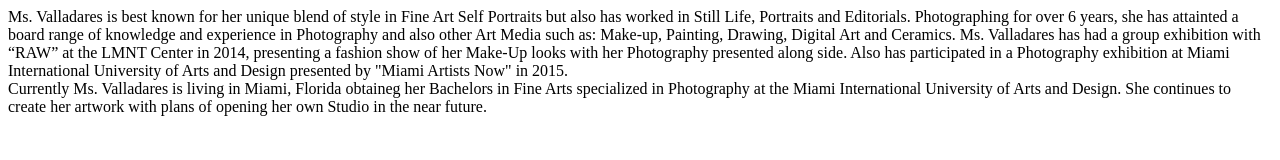
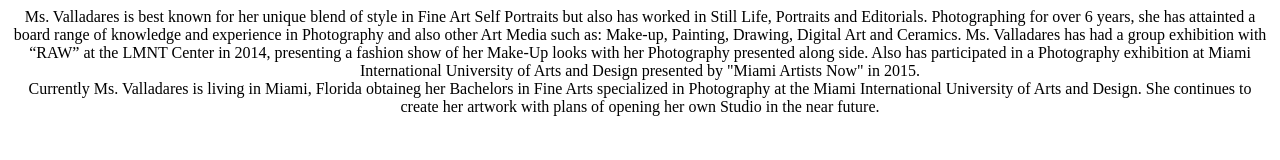
Before and after one commit to Arantxaaa/Arantxaaa.github.io, a plain HTML site: page about.html in a window 1280 px wide. Drawn offline with Linux system fonts and the light colour scheme.

Commit message:
Update about.html

```diff
--- a/about.html
+++ b/about.html
@@ -7,7 +7,7 @@
 </head>
 
 <body>
-Ms. Valladares is best known for her unique blend of style in Fine Art Self Portraits but also has worked in
+<center>Ms. Valladares is best known for her unique blend of style in Fine Art Self Portraits but also has worked in
 Still Life, Portraits and Editorials.  Photographing for over 6 years, she has attainted a
 board range of knowledge and experience in Photography and also other Art Media
 such as: Make-up, Painting, Drawing, Digital Art and Ceramics.  Ms. Valladares has had
@@ -15,7 +15,7 @@ a group exhibition with “RAW” at the LMNT Center in 2014, presenting a fashi
 of her Make-Up looks with her Photography presented along side. Also has participated in a Photography
 exhibition at Miami International University of Arts and Design presented by "Miami Artists Now" in 2015.
 <br>
-Currently Ms. Valladares is living in Miami, Florida obtaineg her Bachelors in Fine Arts
+<center>Currently Ms. Valladares is living in Miami, Florida obtaineg her Bachelors in Fine Arts
 specialized in Photography at the Miami International University of Arts and Design. She continues to create her
 artwork with plans of opening her own Studio in the near future.
 </body>
```
